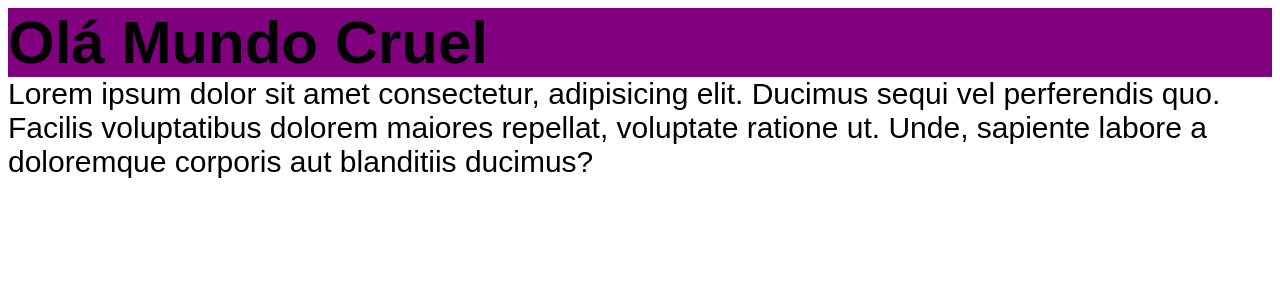
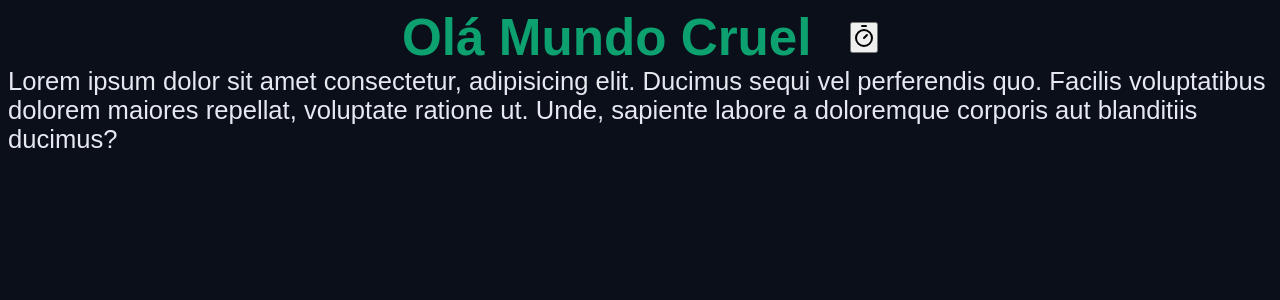
Before and after one commit to helryshow/cronos-pomo, a React (Vite) app: page / in a window 1280 px wide. Shown: the top 300 px of the page. Built offline with nearby package versions, Linux system fonts and the light colour scheme.

Commit message:
add lucide.dev e partes css

```diff
--- a/package.json
+++ b/package.json
@@ -10,6 +10,7 @@
     "preview": "vite preview"
   },
   "dependencies": {
+    "lucide-react": "^0.517.0",
     "react": "^19.1.0",
     "react-dom": "^19.1.0"
   },
--- a/src/App.tsx
+++ b/src/App.tsx
@@ -1,13 +1,16 @@
  import './styles/theme.css';
  import './styles/global.css';
 import { Heading } from './Componentes/Heading';
+import { TimerIcon } from 'lucide-react';
 
  export function App() {
 
 
     return (
     <div>
-    <Heading>Olá Mundo Cruel</Heading>
+    <Heading>
+      Olá Mundo Cruel <button><TimerIcon></TimerIcon></button>
+    </Heading>
     <p>Lorem ipsum dolor sit amet consectetur, adipisicing elit. Ducimus sequi vel perferendis quo.
     Facilis voluptatibus dolorem maiores repellat, voluptate ratione ut. Unde, sapiente labore a doloremque
     corporis aut blanditiis ducimus?
--- a/src/Componentes/Heading.module.css
+++ b/src/Componentes/Heading.module.css
@@ -1,8 +1,6 @@
 .heading {
-  background: purple;
-  color: black;
+    display: flex;
+    align-items: center;
+    justify-content: center;
+    gap: 2.4rem;
 }
-
-.cyan {
-  color: cyan;
-}
--- a/src/Componentes/Heading.tsx
+++ b/src/Componentes/Heading.tsx
@@ -1,7 +1,7 @@
-import styles from './Heading.module.css'
+import styles from './Heading.module.css';
 
     type HeadingProps = {
-        children: string;
+        children: React.ReactNode;
     };
 
 export function Heading({ children }: HeadingProps) {
--- a/src/styles/Global.css
+++ b/src/styles/Global.css
@@ -13,12 +13,12 @@ html {
 
 h1 {
   color: var(--primary);
-body {
-  font-family: system-ui, -apple-system, BlinkMacSystemFont, 'Segoe UI', Roboto,
+}
+
+ body font-family: system-ui, -apple-system, BlinkMacSystemFont, 'Segoe UI', Roboto,
     Oxygen, Ubuntu, Cantarell, 'Open Sans', 'Helvetica Neue', sans-serif;
   font-size: 1.6rem; /* 16px */
   background: var(--gray-900);
   color: var(--text-default);
+
 }
-}
-}
```
Also changed, not shown: 1 other file (tests, documents, lock files or other folders).
